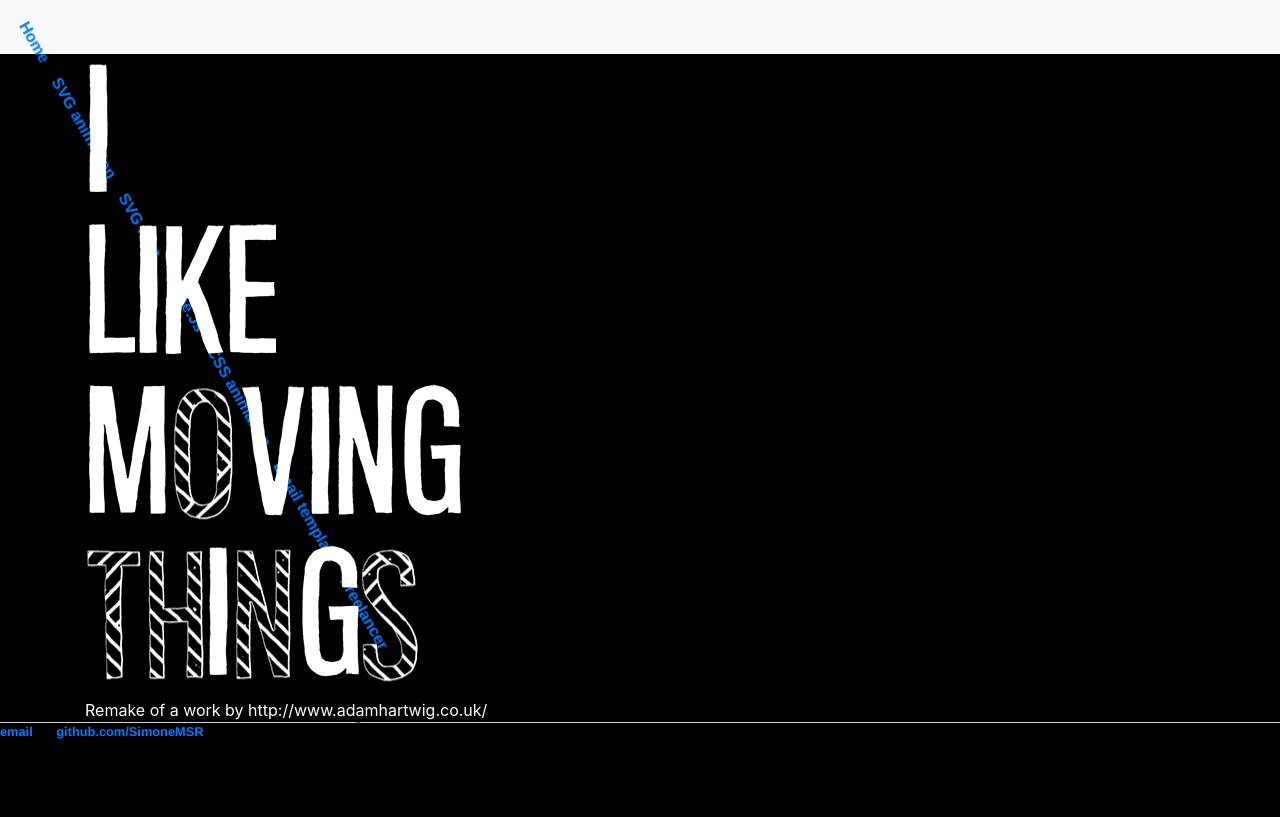
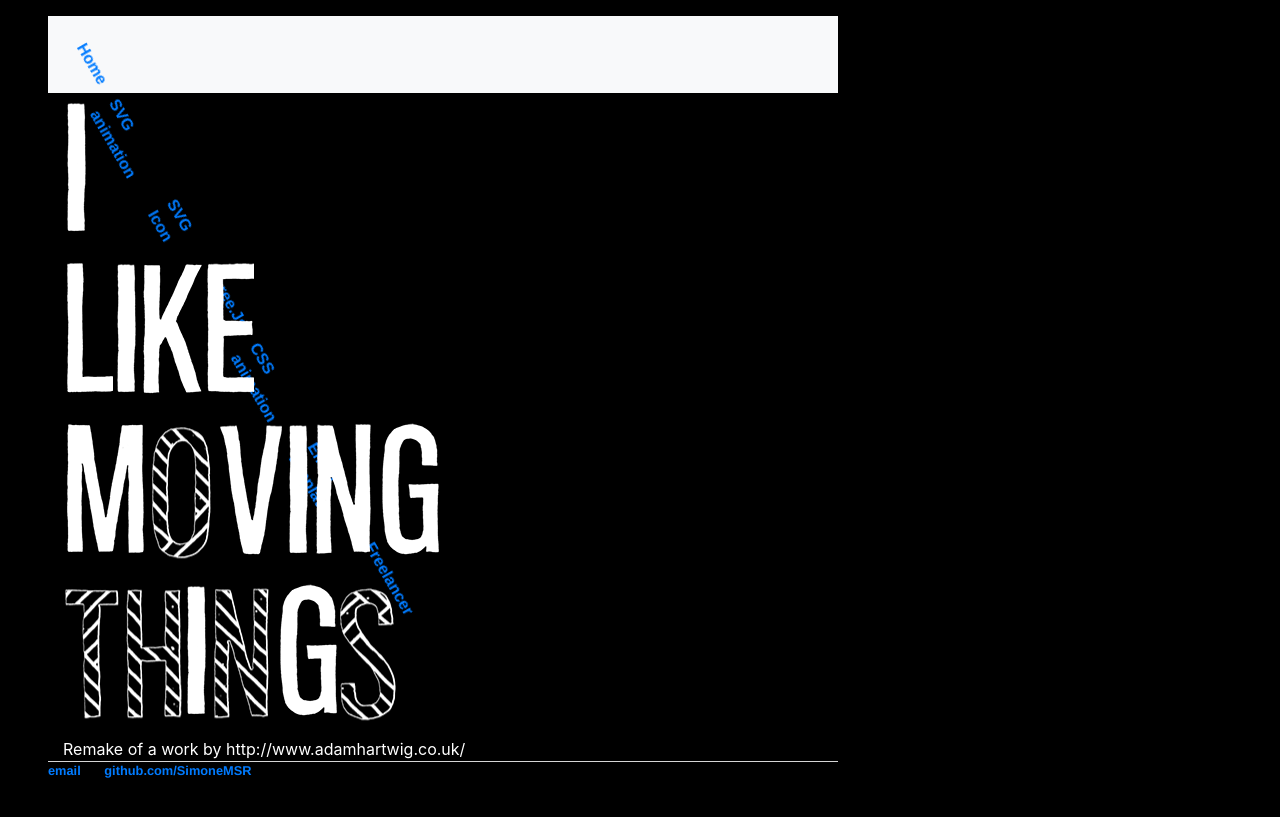
Before and after one commit to SimoneMSR/simonemsr.github.io, a Jekyll site: the page built from letters/index.html, in a window 1280 px wide. Shown: the top 817 px of the page. Built offline with Jekyll 4.4.1, drawn with Linux system fonts in a browser that asks for light colours; nearby versions of some CDN libraries.

Commit message:
adjust navbar: main tag

```diff
--- a/_layouts/default.html
+++ b/_layouts/default.html
@@ -10,6 +10,7 @@
 <script src="https://maxcdn.bootstrapcdn.com/bootstrap/4.0.0/js/bootstrap.min.js" integrity="sha384-JZR6Spejh4U02d8jOt6vLEHfe/JQGiRRSQQxSfFWpi1MquVdAyjUar5+76PVCmYl" crossorigin="anonymous"></script>
 		</head>
 		<body>
+			<main class="col-12 col-md-9 col-xl-8 py-md-3 pl-md-5">
 			<nav class="navbar navbar-expand-lg navbar-light bg-light">
 				<div class="collapse navbar-collapse" id="navbarSupportedContent">
 		    		<ul class="navbar-nav mr-auto">
@@ -45,5 +46,6 @@
 	        		<li><a href="https://github.com/SimoneMSR">github.com/SimoneMSR</a></li>
 				</ul>
 			</footer>
+		</main>
 		</body>
 	</html>
```
